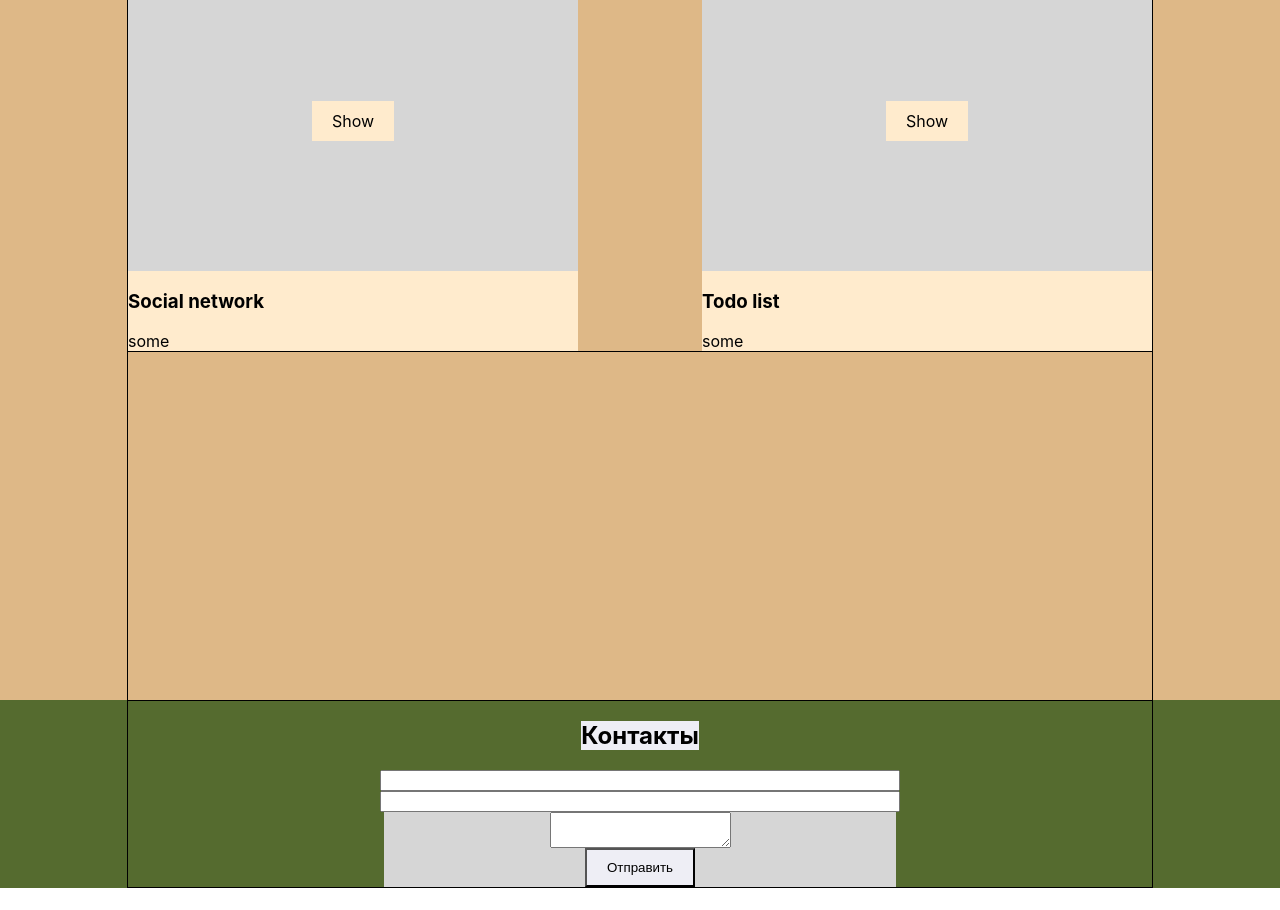
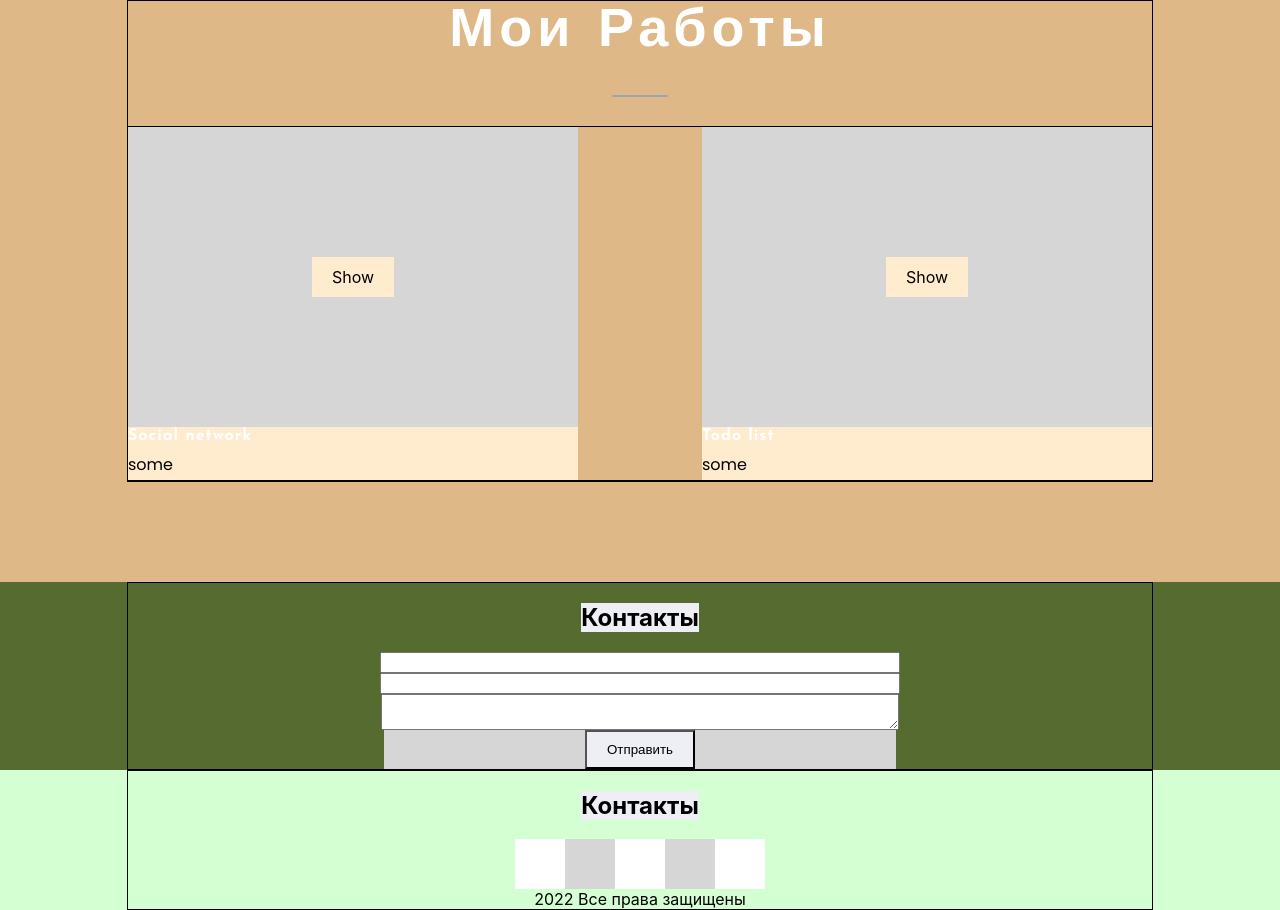
Before and after one commit to irassl/portfolio, a React (Create React App) app: page / in a window 1280 px wide. Shown: the part 1780-2690 px from the top of the page. Before the commit the page ends 2668 px from the top, so only its background shows below. Built offline with nearby package versions, Linux system fonts and the light colour scheme.

Commit message:
contacts2

```diff
--- a/public/index.html
+++ b/public/index.html
@@ -15,6 +15,12 @@
       user's mobile device or desktop. See https://developers.google.com/web/fundamentals/web-app-manifest/
     -->
     <link rel="manifest" href="%PUBLIC_URL%/manifest.json" />
+    <link rel="preconnect" href="https://fonts.googleapis.com">
+    <link rel="preconnect" href="https://fonts.gstatic.com" crossorigin>
+    <link href="https://fonts.googleapis.com/css2?family=Josefin+Sans:wght@100;300;400;600;700&display=swap" rel="stylesheet">
+
+    <link href="https://fonts.googleapis.com/css2?family=Poppins:wght@100;300;400;500;600;700&display=swap" rel="stylesheet">
+
     <!--
       Notice the use of %PUBLIC_URL% in the tags above.
       It will be replaced with the URL of the `public` folder during the build.
--- a/src/App.tsx
+++ b/src/App.tsx
@@ -5,6 +5,7 @@ import {Main} from "./main/Main";
 import {Skills} from "./skills/Skills";
 import {Projects} from "./projects/Projects";
 import {Contacts} from "./contacts/Contacts";
+import {Footer} from "./footer/Footer";
 
 function App() {
   return (
@@ -14,6 +15,7 @@ function App() {
         <Skills/>
         <Projects/>
         <Contacts/>
+        <Footer/>
     </div>
   );
 }
--- /dev/null
+++ b/src/common/componentns/title/Titile.tsx
@@ -0,0 +1,16 @@
+import React from 'react';
+import style from './Title.module.css';
+
+type TitleType ={
+    title: string
+}
+
+export const Title = (props:TitleType) => {
+    return (
+
+        <div className={style.title}>
+            <h2>{props.title}</h2>
+        </div>
+
+    );
+}
--- /dev/null
+++ b/src/common/componentns/title/Title.module.css
@@ -0,0 +1,27 @@
+
+.title {
+    margin: 0 0 30px;
+    font-family: 'Josefin Sans', sans-serif;
+    font-weight: 300;
+    color: #fff;
+    text-transform: capitalize;
+    font-size: 36px;
+    line-height: 1.2;
+    letter-spacing: 5px;
+    position: relative;
+}
+
+.title h2 {
+    margin: 0;
+}
+
+.title::before {
+    content: '';
+    position: absolute;
+    bottom: -30px;
+    left: 50%;
+    transform: translate(-50%, 50%);
+    background: #4e93e6;
+    width: 55px;
+    height: 1px;
+}
--- a/src/contacts/Contacts.module.css
+++ b/src/contacts/Contacts.module.css
@@ -16,7 +16,7 @@
     align-items: center;
 }
 
-.contactForm input, contactForm textarea{
+.contactForm input,.contactForm textarea{
     width: 100%;
 }
 .submitBtn{
--- /dev/null
+++ b/src/footer/Footer.module.css
@@ -0,0 +1,23 @@
+.footer{
+    background-color: #d4ffd3;
+}
+.footerContainer{
+    flex-direction: column;
+    justify-content: flex-start;
+}
+
+.title{
+    background-color: #eeeef5;
+}
+.socialIcons{
+    width: 250px;
+    background-color: #d6d6d6;
+    display: flex;
+    align-items: center;
+    justify-content: space-between;
+}
+.socialIcon{
+    width: 50px;
+    height: 50px;
+    background-color: #fff;
+}
--- /dev/null
+++ b/src/footer/Footer.tsx
@@ -0,0 +1,19 @@
+import React from "react";
+import style from './Footer.module.css';
+import styleContainer from '../common/styles/Container.module.css'
+
+export const Footer = () => {
+    return (
+        <div className={style.footer}>
+            <div className={`${style.footerContainer}  ${styleContainer.container}`}>
+                <h2 className={style.title}> Контакты</h2>
+                <div className={style.socialIcons}>
+                    <div className={style.socialIcon}></div>
+                    <div className={style.socialIcon}></div>
+                    <div className={style.socialIcon}></div>
+                </div>
+                <span className={style.copyright}> 2022 Все права защищены</span>
+            </div>
+        </div>
+    )
+}
--- a/src/projects/Projects.module.css
+++ b/src/projects/Projects.module.css
@@ -1,24 +1,51 @@
 .projectBlock {
-    height: 100vh;
+    /*height: 100vh;*/
     background-color: burlywood;
+    padding: 100px 0;
 }
 
 
 .projectsContainer {
-
     flex-direction: column;
     justify-content: flex-start;
     flex-wrap: nowrap;
 }
 
-.title {
-    background-color: burlywood;
-}
+/*.title {*/
+/*    margin: 0 0 30px;*/
+/*    font-family: 'Josefin Sans', sans-serif;*/
+/*    font-weight: 300;*/
+/*    color: #fff;*/
+/*    text-transform: capitalize;*/
+/*    font-size: 36px;*/
+/*    line-height: 1.2;*/
+/*    letter-spacing: 5px;*/
+/*    position: relative;*/
+/*}*/
+/*.title h2{*/
+/*   margin: 0;*/
 
+/*}*/
+/*.title::before{*/
+/*    content: '';*/
+/*    position: absolute;*/
+/*    bottom: -30px;*/
+/*    left: 50%;*/
+/*    transform: translate(-50%,50%);*/
+/*    background: #4e93e6;*/
+/*    width: 55px;*/
+/*    height: 1px;*/
+/*}*/
 .projects {
     border: 1px solid;
     width: 100%;
     display: flex;
     justify-content: space-between;
     flex-wrap: wrap;
+    margin-top: 30px;
 }
+@media  screen and (max-width: 1129px) {
+    .projects{
+        justify-content: center;
+    }
+}
--- a/src/projects/Projects.tsx
+++ b/src/projects/Projects.tsx
@@ -2,13 +2,14 @@ import React from 'react';
 import style from './Projects.module.css';
 import styleContainer from '../common/styles/Container.module.css'
 import {Project} from "./project/Project";
+import {Title} from "../common/componentns/title/Titile";
 
 
 export const Projects = () => {
     return (
         <div className={style.projectBlock}>
             <div className={`${styleContainer.container} ${style.projectsContainer}`}>
-                <h2 className={style.title}>Мои работы</h2>
+                <Title title={'Мои работы'}/>
                 <div className={style.projects}>
                     <Project title={'Social network'} description={'some'}/>
                     <Project title={'Todo list'} description={'some'}/>
--- a/src/projects/project/Project.module.css
+++ b/src/projects/project/Project.module.css
@@ -13,3 +13,15 @@
     background-color: blanchedalmond;
     padding: 10px 20px;
 }
+.projectTitle{
+    font-family: 'Josefin Sans', sans-serif;
+    font-size: 16px;
+    letter-spacing: 1px;
+    margin: 0 0  5px;
+    line-height: 1.2;
+    color: #ffffff;
+}
+.description{
+    font-family: 'Poppins', sans-serif;
+    line-height: 1.8;
+}
--- a/src/projects/project/Project.tsx
+++ b/src/projects/project/Project.tsx
@@ -12,7 +12,7 @@ export const Project = (props: ProjectType) => {
             <div className={style.image}>
                 <div className={style.viewBtn}>Show</div>
             </div>
-            <h3> {props.title}</h3>
+            <h3 className={style.projectTitle}> {props.title}</h3>
             <div className={style.description}>{props.description}</div>
 
         </div>
--- a/src/skills/Skills.tsx
+++ b/src/skills/Skills.tsx
@@ -2,12 +2,13 @@ import React from 'react';
 import style from './Skills.module.css';
 import styleContainer from '../common/styles/Container.module.css'
 import {Skill} from "./skill/Skill";
+import {Title} from "../common/componentns/title/Titile";
 
 export const Skills =()=> {
     return (
         <div className={style.skillsBlock}>
             <div className={`${styleContainer.container} ${style.skillsContainer}`}>
-                <h2 className={style.title}>Skills</h2>
+                <Title title={'Skills'}/>
                 <div className={style.skills}>
                 <Skill title={'JS'} description={'some'}/>
                 <Skill title={'CSS'} description={'some2'}/>
```
